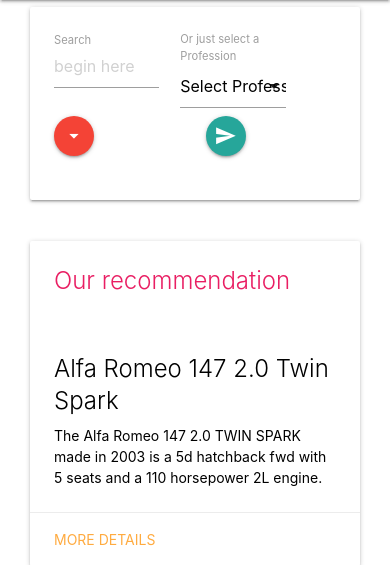
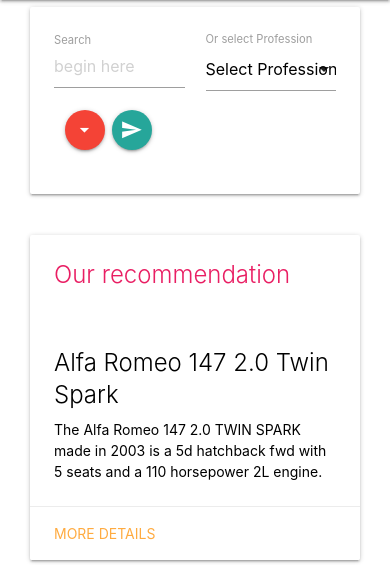
Before and after one commit to death667b/ICJK, a Django app: page /personal in a window 390 px wide. Shown: the part 56-621 px from the top of the page. Run offline with Django 3.2, Linux system fonts and the light colour scheme; data comes from the database, SQL or seed files in the repository; some libraries are stand-ins or nearby versions.

Commit message:
Adjust mobile view for submit buttons

```diff
--- a/ICJK/Home/templates/Home/index.html
+++ b/ICJK/Home/templates/Home/index.html
@@ -42,12 +42,12 @@
 
                   <!-- query filter -->
                   <div class="row">
-                    <div class="input-field col s5">
+                    <div class="input-field col m5 s6">
                       <input id="query" type="text" name="query" class="validate" placeholder="begin here" value="{% if query %}{{query}}{% endif %}"></input>
                       <label for="query">Search</label>
                     </div>
-                    <div class="col s5">
-                      <label for="store">Or just select a Profession</label>
+                    <div class="col m5 s6">
+                      <label for="store">Or select Profession</label>
                       <select name="profession" id="profession">
                         <option value = "" disabled selected>Select Profession</option>
                         <option value="None">None</option>
@@ -62,13 +62,15 @@
                         {% endif %}
                       </select>
                     </div>
-                    <div class="col s6 m1 valign-wrapper">
-                      <a class="btn-floating btn-medium waves-effect waves-light red" id="filter-toggle"><i class="material-icons">arrow_drop_down</i></a>
-                    </div>
-                    <div class="col s6 m1 valign-wrapper">
-                      <button class="btn-floating btn-medium waves-effect waves-light" type="submit" name="action" value="submit">
-                        <i class="material-icons right">send</i>
-                      </button>
+                    <div class="col m2 s12">
+                      <div class="col m6 s2">
+                        <a class="btn-floating btn-medium waves-effect waves-light red" id="filter-toggle"><i class="material-icons">arrow_drop_down</i></a>
+                      </div>
+                      <div class="col m6 s2">
+                        <button class="btn-floating btn-medium waves-effect waves-light" type="submit" name="action" value="submit">
+                          <i class="material-icons right">send</i>
+                        </button>
+                      </div>
                     </div>
                   </div>
 
```
